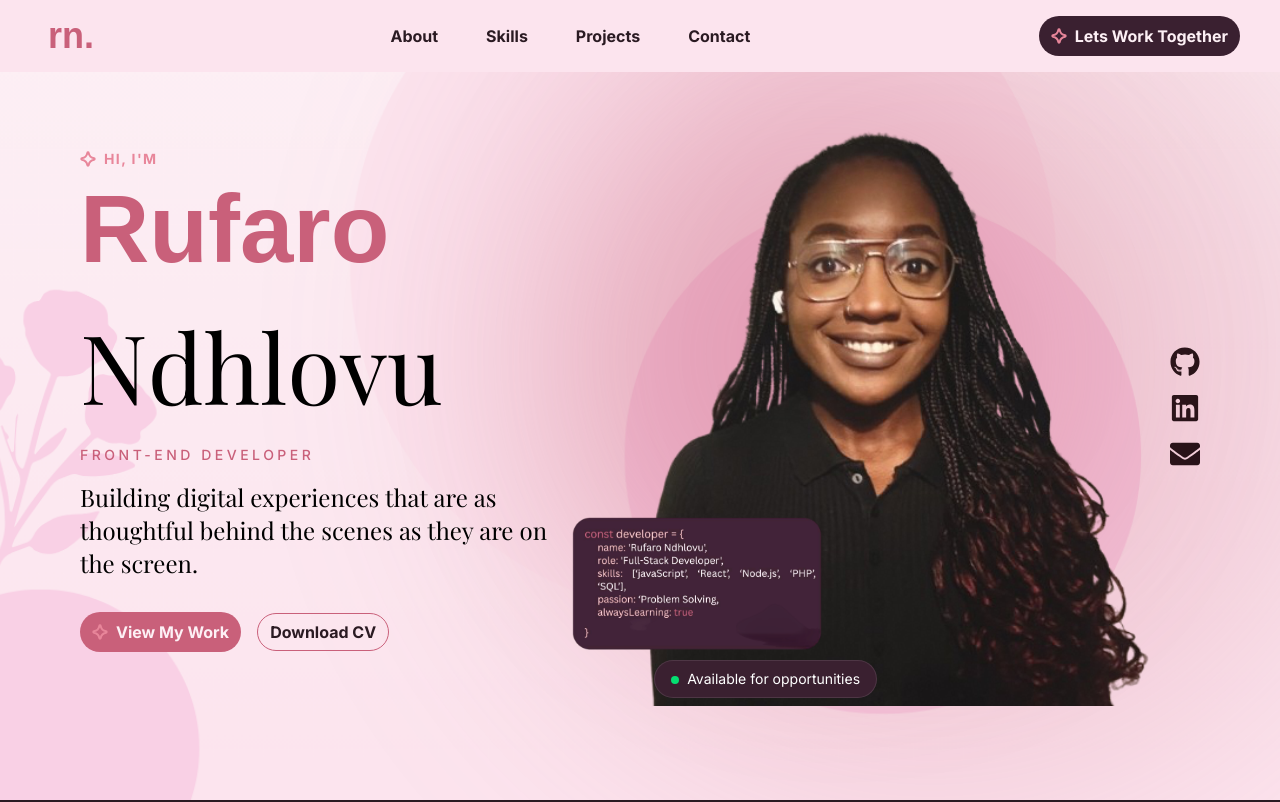
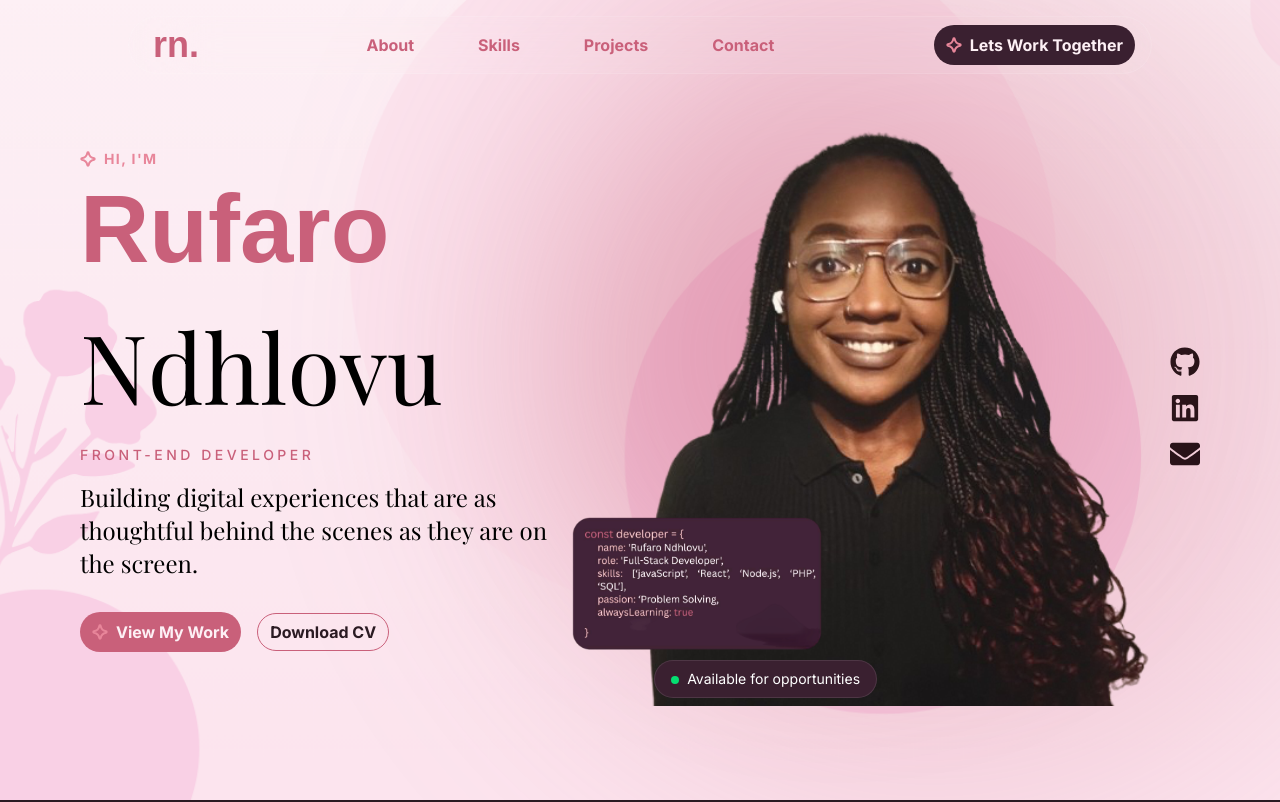
Before and after one commit to rufaro-ndhlovu/PortfolioWebsite, a Next.js app: page / in a window 1280 px wide. Shown: the top 802 px of the page. Built offline with nearby package versions, Linux system fonts and the light colour scheme; a web font is replaced by a local one.

Commit message:
feat: enhance About, Hero, NavBar, and ProjectsCard components with GSAP animations and improve structure and styling for better user experience.

```diff
--- a/app/sections/About.tsx
+++ b/app/sections/About.tsx
@@ -21,13 +21,15 @@ export default function About() {
         type: "words",
       });
 
+      if (!container.current) return;
+
       gsap.from(split.words, {
         scrollTrigger: ".aboutWords",
-        duration: 1.5,
+        duration: 1,
         y: 100,
         autoAlpha: 0,
         stagger: {
-          amount: 0.9,
+          amount: 0.8,
           from: "random",
         },
       });
--- a/app/sections/Hero.tsx
+++ b/app/sections/Hero.tsx
@@ -22,6 +22,8 @@ export default function Hero() {
       let split = SplitText.create(".heroHead", {
         type: "chars",
       });
+
+      if (!container.current) return;
 
       gsap.from(split.chars, {
         x: 100,
--- a/app/sections/NavBar.tsx
+++ b/app/sections/NavBar.tsx
@@ -1,10 +1,15 @@
 "use client";
-import React, { useState } from "react";
+import React, { useState, useRef } from "react";
 import Logo from "../ui/Logo";
 import Button from "../ui/Button";
 import { TiThMenuOutline } from "react-icons/ti";
 import NavBarMob from "./NavBarMobile";
-import { motion } from "motion/react";
+
+import gsap from "gsap";
+import { useGSAP } from "@gsap/react";
+import { ScrollTrigger } from "gsap/ScrollTrigger";
+
+gsap.registerPlugin(useGSAP, ScrollTrigger);
 
 export const scrollToSection = (sectionId: string) => {
   const section = document.getElementById(sectionId);
@@ -14,36 +19,63 @@ export const scrollToSection = (sectionId: string) => {
 export default function NavBar() {
   const [showMenu, setShowMenu] = useState(false);
 
+  const navRef = useRef(null);
+  const linksRef = useRef<(HTMLButtonElement | null)[]>([]);
+
+  useGSAP(
+    () => {
+      gsap.from(navRef.current, {
+        y: -80,
+        opacity: 0,
+        duration: 1,
+        ease: "power3.out",
+      });
+
+      gsap.from(linksRef.current, {
+        y: -20,
+        opacity: 0,
+        stagger: 0.12,
+        delay: 0.3,
+        duration: 0.8,
+        ease: "power3.out",
+      });
+    },
+    { scope: navRef },
+  );
+
   const handleShowMenu = () => {
     setShowMenu(!showMenu);
   };
 
   return (
-    <nav className="w-full mt-0 px-3 py-2 md:px-4 lg:px-10 bg-[var(--bg-hero-mid)] z-[1000] fixed">
+    <nav
+      ref={navRef}
+      className="fixed top-4 px-4 left-1/2 -translate-x-1/2 z-[1000] w-[95%] md:w-[90%] lg:w-[80%] bg-white/5 backdrop-blur-2xl border border-white/10 shadow-[0_8px_32px_rgba(0,0,0,0.37) rounded-full"
+    >
       <div className="flex flex-row justify-between items-center">
         <Logo />
         <div className="md:flex gap-8 hidden">
           <button
             onClick={() => scrollToSection("about")}
-            className="p-2 font-bold text-[var(--text-hero)] cursor-pointer bg-transparent rounded-full border-none hover:bg-[var(--pink-soft)] hover:text-[var(--text-dark)]"
+            className="py-2 px-4 font-bold text-[var(--pink-main)] cursor-pointer bg-transparent border-none rounded-full hover:bg-[var(--pink-soft)] hover:text-[var(--text-dark)]"
           >
             About
           </button>
           <button
             onClick={() => scrollToSection("skills")}
-            className="p-2 font-bold text-[var(--text-hero)] cursor-pointer bg-transparent border-none rounded-full hover:bg-[var(--pink-soft)] hover:text-[var(--text-dark)]"
+            className="py-2 px-4 font-bold text-[var(--pink-main)] cursor-pointer bg-transparent border-none rounded-full hover:bg-[var(--pink-soft)] hover:text-[var(--text-dark)]"
           >
             Skills
           </button>
           <button
             onClick={() => scrollToSection("projects")}
-            className="p-2 font-bold text-[var(--text-hero)] cursor-pointer bg-transparent border-none rounded-full hover:bg-[var(--pink-soft)] hover:text-[var(--text-dark)]"
+            className="py-2 px-4 font-bold text-[var(--pink-main)] cursor-pointer bg-transparent border-none rounded-full hover:bg-[var(--pink-soft)] hover:text-[var(--text-dark)]"
           >
             Projects
           </button>
           <button
             onClick={() => scrollToSection("contact")}
-            className="p-2 font-bold text-[var(--text-hero)] cursor-pointer bg-transparent border-none rounded-full hover:bg-[var(--pink-soft)] hover:text-[var(--text-dark)]"
+            className="py-2 px-4 font-bold text-[var(--pink-main)] cursor-pointer bg-transparent border-none rounded-full hover:bg-[var(--pink-soft)] hover:text-[var(--text-dark)]"
           >
             Contact
           </button>
--- a/app/ui/ProjectsCard.tsx
+++ b/app/ui/ProjectsCard.tsx
@@ -1,6 +1,12 @@
 import React, { useRef, useEffect, useState } from "react";
 import Button from "./Button";
 import Image from "next/image";
+
+import gsap from "gsap";
+import { useGSAP } from "@gsap/react";
+import { ScrollTrigger } from "gsap/ScrollTrigger";
+
+gsap.registerPlugin(useGSAP, ScrollTrigger);
 
 import { motion, useInView } from "framer-motion";
 
```
